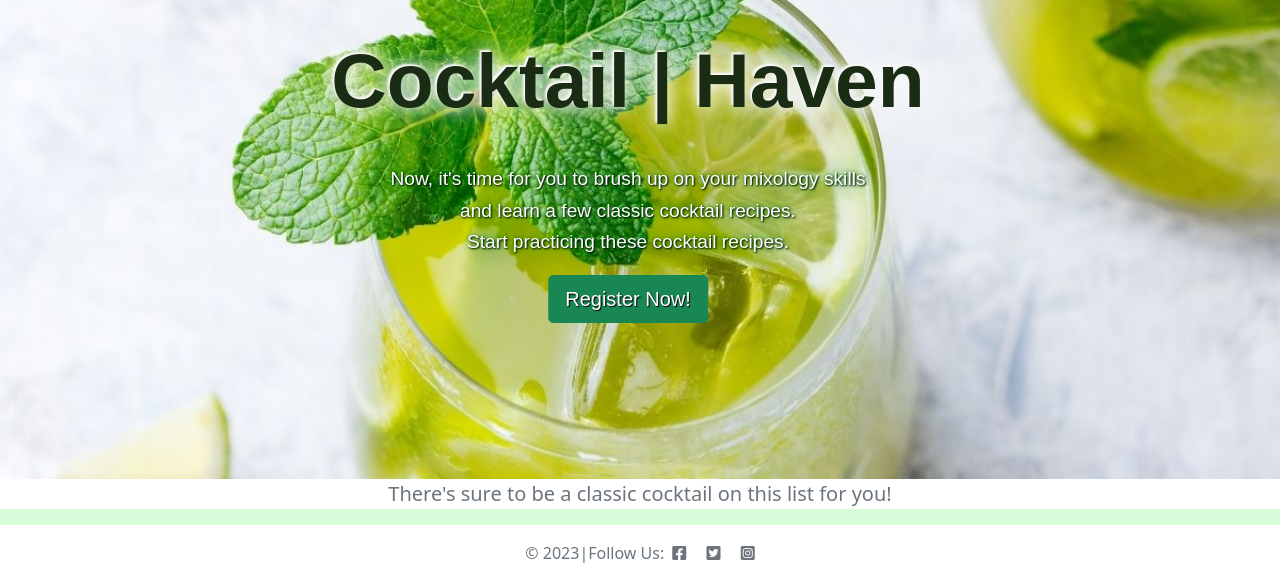
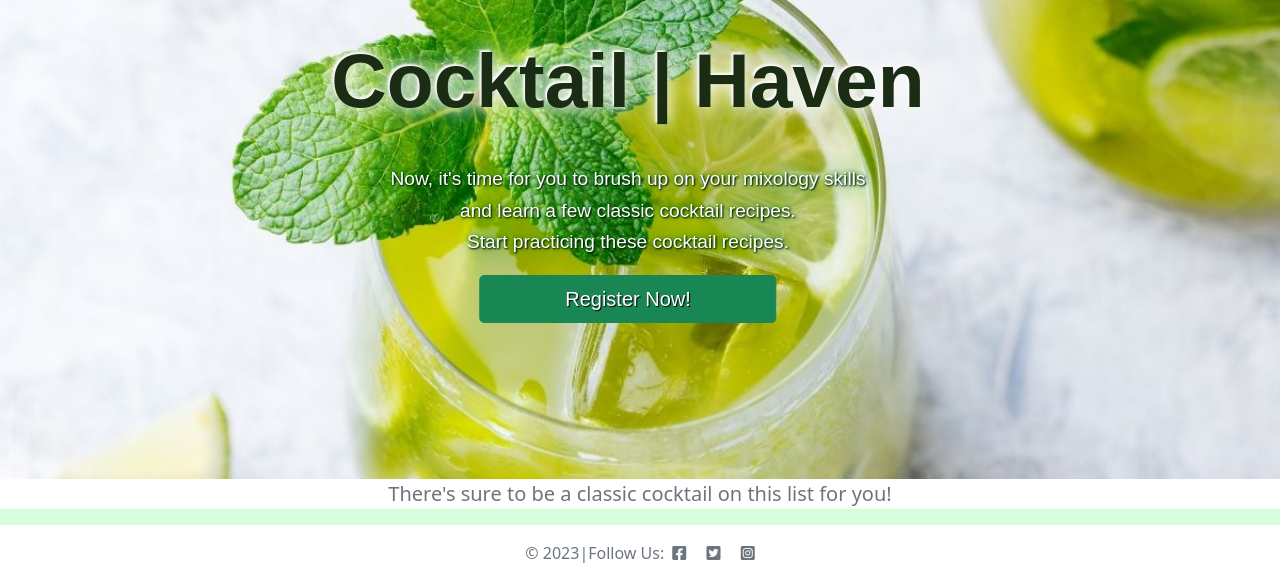
Before and after one commit to Indrakens/cocktail-haven, a Django app: page / in a window 1280 px wide. Shown: the part 107-672 px from the top of the page. Run offline with Django 3.2, Linux system fonts and the light colour scheme; data that the repository does not hold is empty.

Commit message:
Change register button size in index.html page

```diff
--- a/templates/index.html
+++ b/templates/index.html
@@ -15,7 +15,7 @@
                 {% if user.is_authenticated %}
                 <p class="invisible"><a href="{% url 'account_signup' %}">Register Now!</a></p>
                 {% else %}
-                <p><a href="{% url 'account_signup' %}" class="btn btn-lg btn-success btn-signup">Register Now!</a></p>
+                <p><a href="{% url 'account_signup' %}" class="btn btn-lg btn-success btn-signup w-50">Register Now!</a></p>
                 {% endif %}
             </div>
         </div>
```
